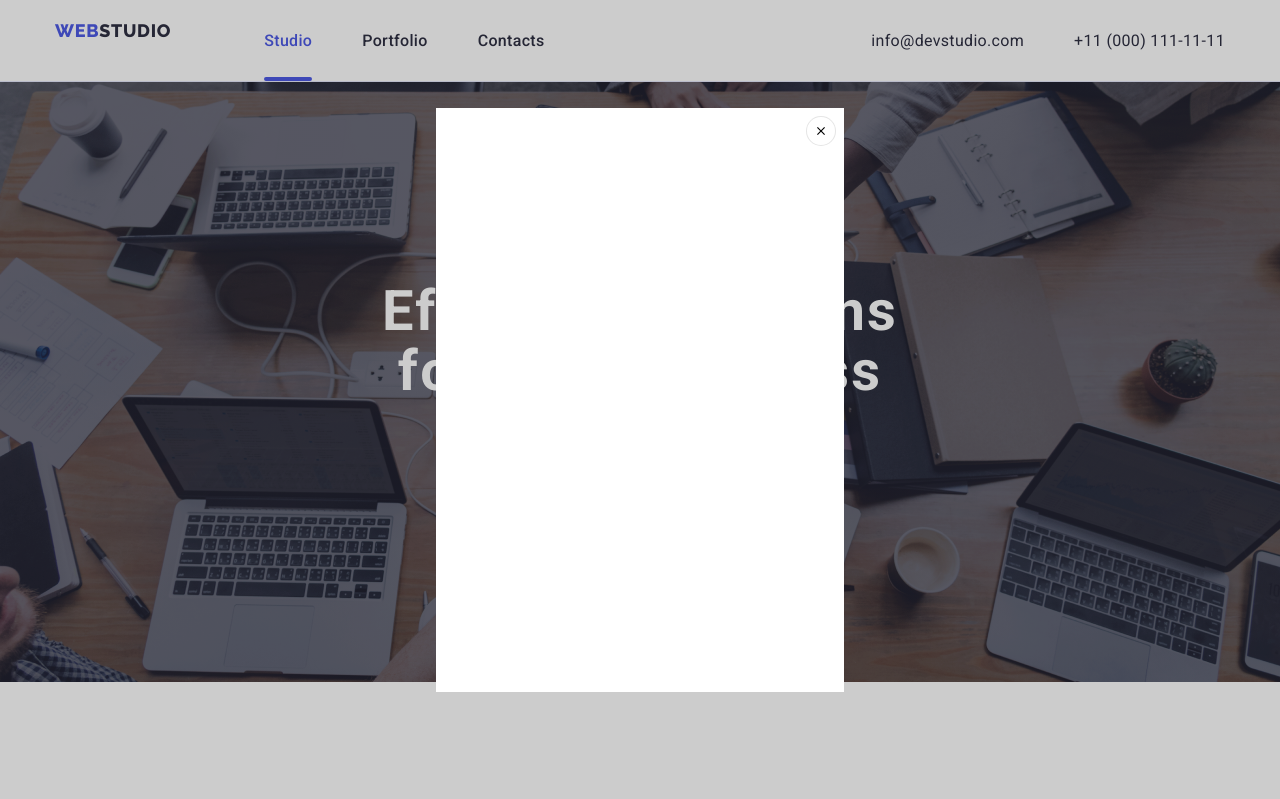
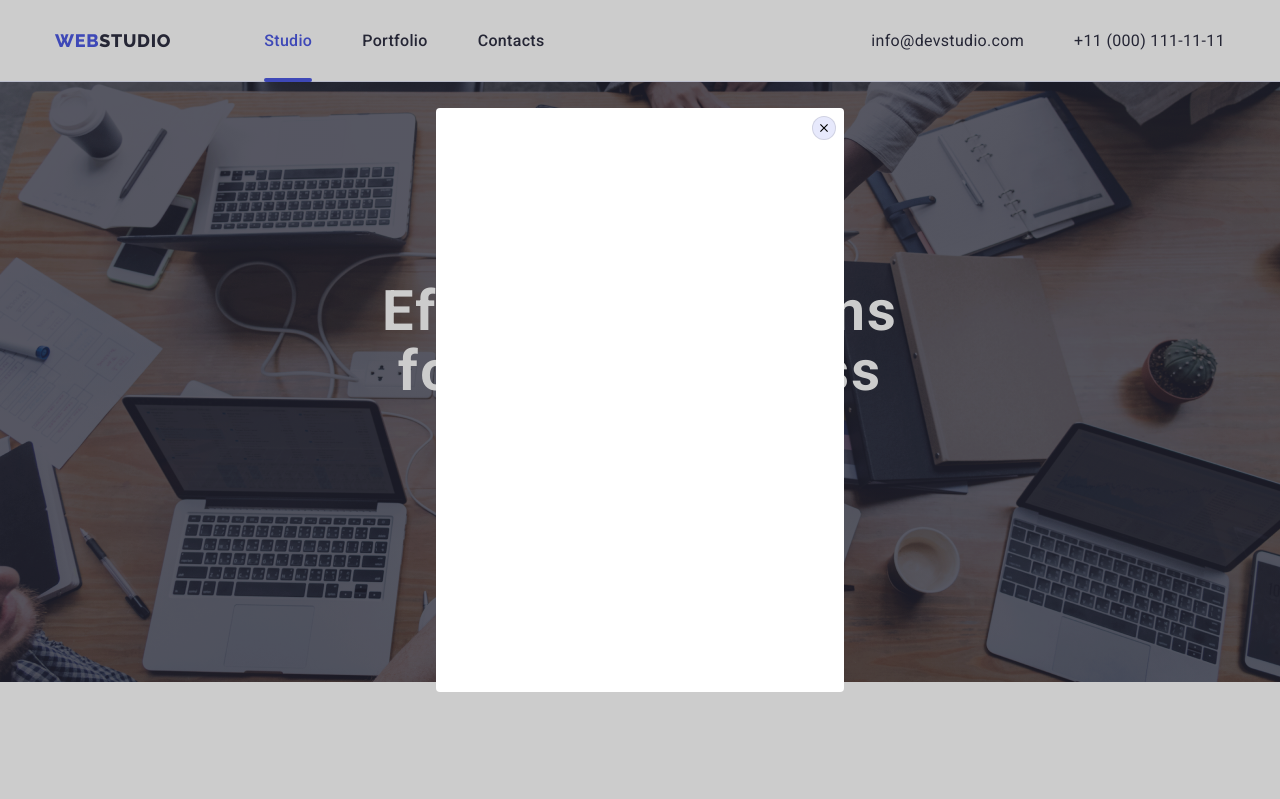
Before and after one commit to doncleden/goit-markup-hw-05, a plain HTML site: page index.html in a window 1280 px wide. Both pictures are taken after a click on the button "Order Service". Shown: the top 799 px of the page. Drawn offline with nearby package versions, Linux system fonts and the light colour scheme.

Commit message:
edit 7/31

```diff
--- a/css/styles.css
+++ b/css/styles.css
@@ -100,7 +100,6 @@ body {
 .contacts-menu {
   display: flex;
   align-items: center;
-  transition: color 250ms cubic-bezier(0.4, 0, 0.2, 1);
 }
 
 .nav-menu .page:hover,
@@ -119,7 +118,7 @@ body {
   content: "";
   position: absolute;
   left: 0;
-  bottom: 0;
+  bottom: -1px;
   width: 100%;
   height: 4px;
   border-radius: 2px;
@@ -138,6 +137,7 @@ body {
   display: block;
   padding-top: 32px;
   padding-bottom: 31px;
+  transition: color 250ms cubic-bezier(0.4, 0, 0.2, 1);
 }
 
 .contacts-menu .contact {
@@ -462,7 +462,7 @@ body {
   letter-spacing: 0.32px;
   color: var(--cloud);
   background-color: var(--iris);
-  transform: translateY(100%);
+  transform: translateY(101%);
   transition: transform 250ms cubic-bezier(0.4, 0, 0.2, 1);
 }
 
@@ -500,10 +500,6 @@ body {
   padding-top: 60px;
   padding-bottom: 60px;
   display: flex;
-}
-
-.logo-link {
-  margin-bottom: 20px;
 }
 
 .studio-footer {
@@ -572,6 +568,7 @@ body {
   position: absolute;
   top: 50%;
   left: 50%;
+  border-radius: 4px;
   min-width: 408px;
   min-height: 584px;
   background-color: var(--white);
@@ -591,14 +588,22 @@ body {
   display: flex;
   justify-content: center;
   align-items: center;
-  width: 30px;
-  height: 30px;
-  background-color: var(--white);
+  width: 24px;
+  height: 24px;
+  background-color: var(--cornflower);
   color: var(--navyblue);
   border: 1px solid rgba(0, 0, 0, 0.1);
   border-radius: 15px;
   cursor: pointer;
-  transition: color 250ms cubic-bezier(0.4, 0, 0.2, 1);
+  transition: color 250ms cubic-bezier(0.4, 0, 0.2, 1),
+    background-color 250ms cubic-bezier(0.4, 0, 0.2, 1);
+}
+
+.modal-close:hover,
+.modal-close:focus,
+.modal-close:active {
+  background-color: var(--ocean);
+  fill: var(--white);
 }
 
 .is-hidden {
```
